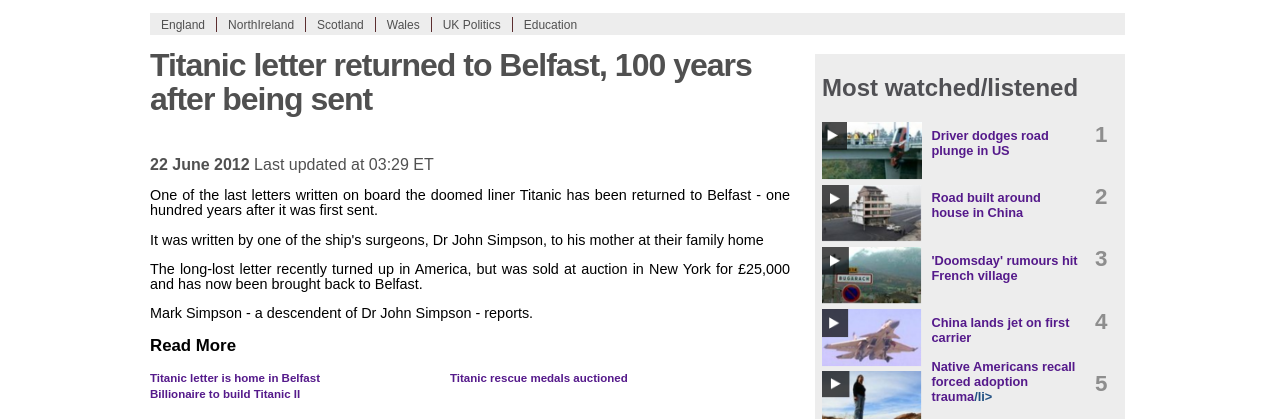
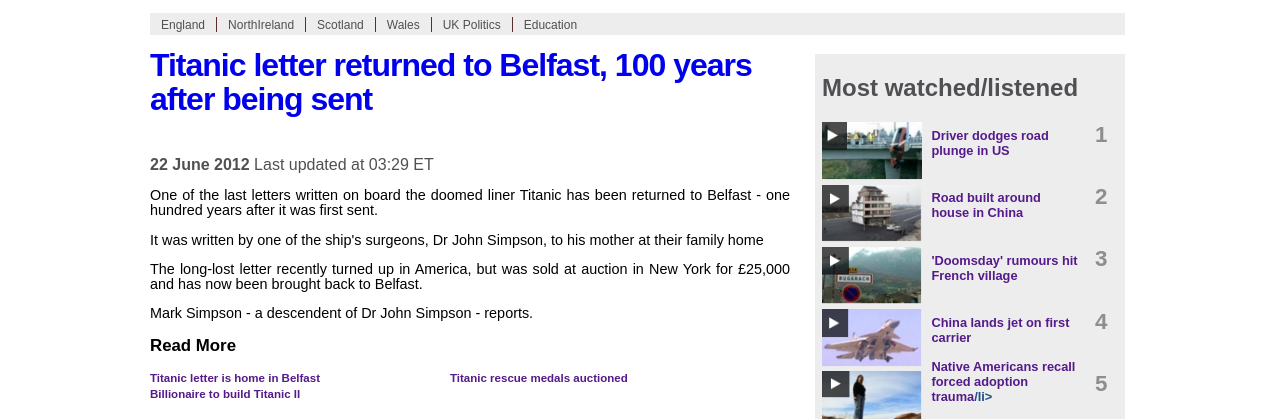
Before and after one commit to shireefkhatab/bbc, a plain HTML site: page index.html in a window 1280 px wide. Shown: the part 130-549 px from the top of the page. Drawn offline with Linux system fonts and the light colour scheme.

Commit message:
added link to h1

```diff
--- a/index.html
+++ b/index.html
@@ -382,7 +382,7 @@
 		</div>
 			<div class="break"></div>
 			<div class="fixed-width">
-				<div id = "content"><h1>Titanic letter returned to Belfast, 100 years after being sent</h1>
+				<div id = "content"><a href="#"><h1>Titanic letter returned to Belfast, 100 years after being sent</h1> </a>
 				</div>
 				<div class ="date"><span class ="bold">22 June 2012 </span>Last updated at 03:29 ET
 				</div>
```
